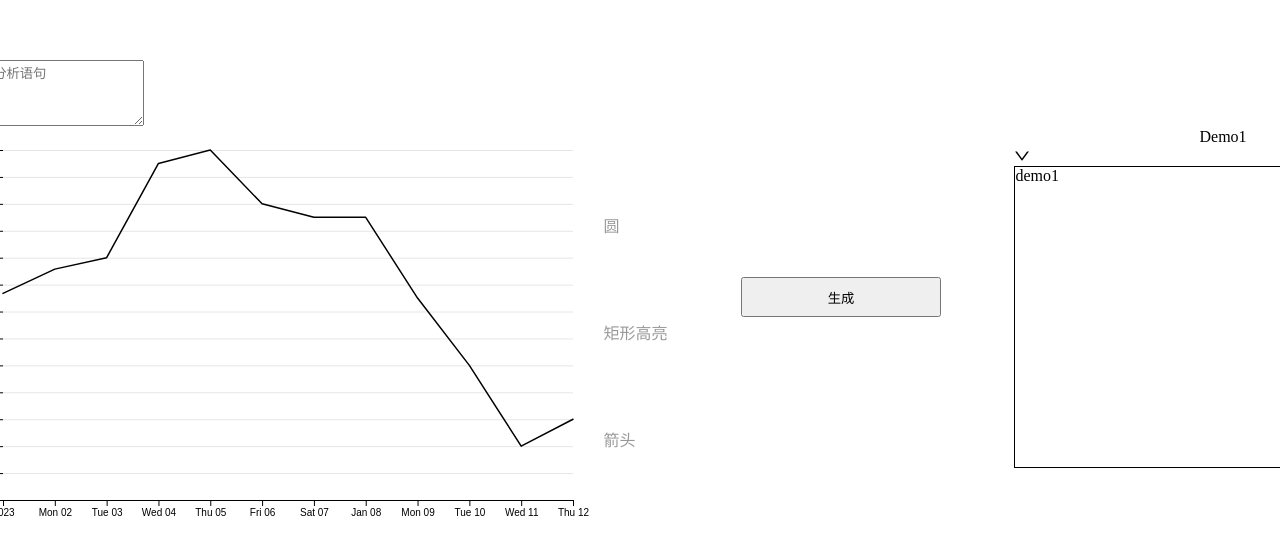
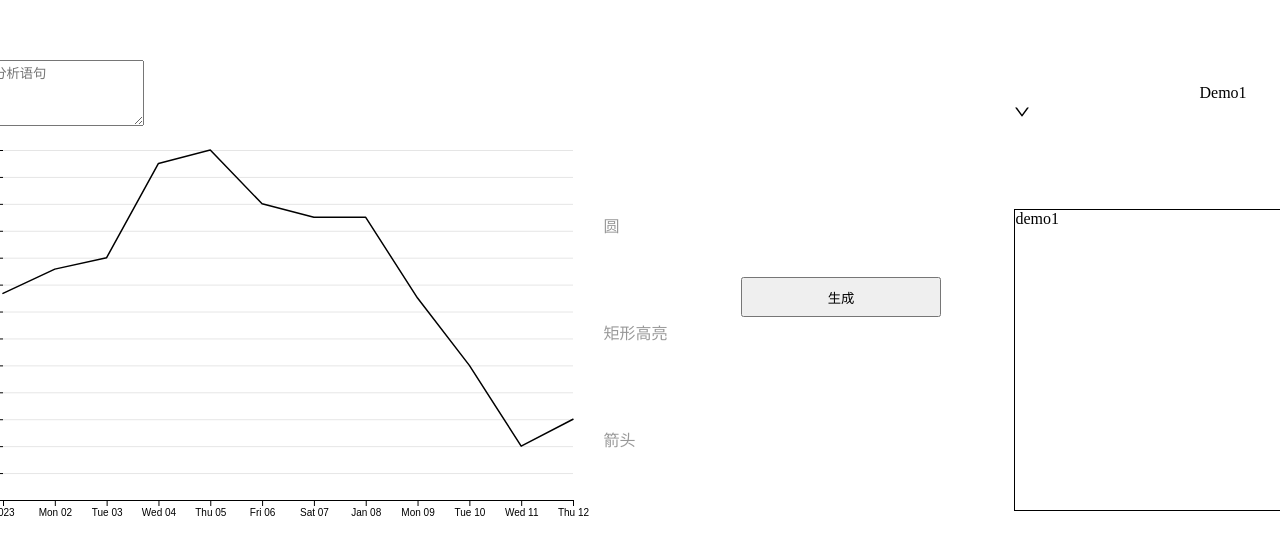
Before and after one commit to zhanglinghua123/FIN-RELATE, a Vue app: page / in a window 1280 px wide. Shown: the part 103-658 px from the top of the page. Built offline with nearby package versions, Linux system fonts and the light colour scheme.

Commit message:
调整布局

```diff
--- a/src/components/CustomedInput/index.vue
+++ b/src/components/CustomedInput/index.vue
@@ -9,9 +9,6 @@
           <a-tag v-for="(item, index) in tags" :key="item.name" :data-index="index" class="tag-item" :color="item.color">
             {{ item.name }}
           </a-tag>
-        <!-- <a-tag color="pink" class="tag-item">圆</a-tag>
-        <a-tag color="green" class="tag-item">矩形高亮</a-tag>
-                  <a-tag color="yellow" class="tag-item">箭头</a-tag> -->
         </div>
       </div>
     </section>
--- a/src/components/CustomedOutput/index.vue
+++ b/src/components/CustomedOutput/index.vue
@@ -35,6 +35,8 @@ const loadDemo = (value) => {
 .output-layout {
   display: flex;
   flex-direction: column;
+  height: 600px;
+  justify-content: space-evenly;
 }
 
 .demo {
```
